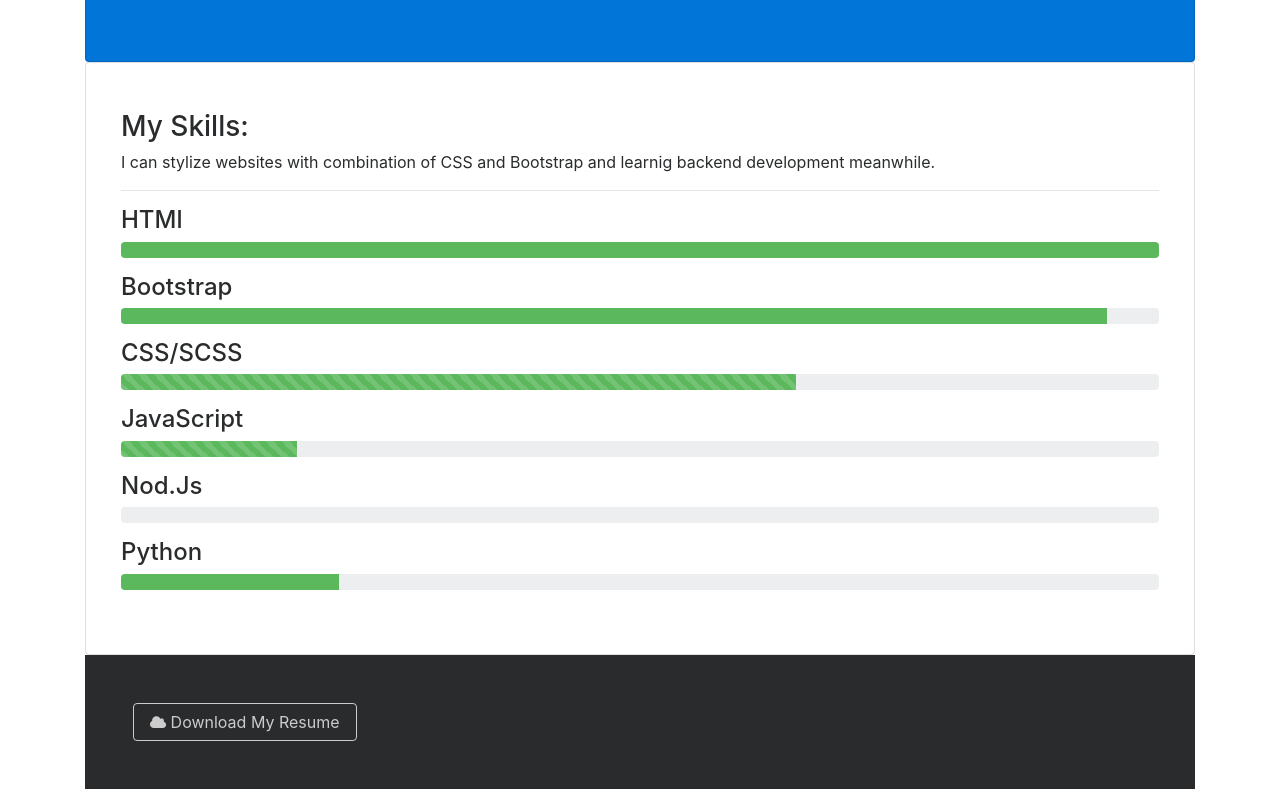
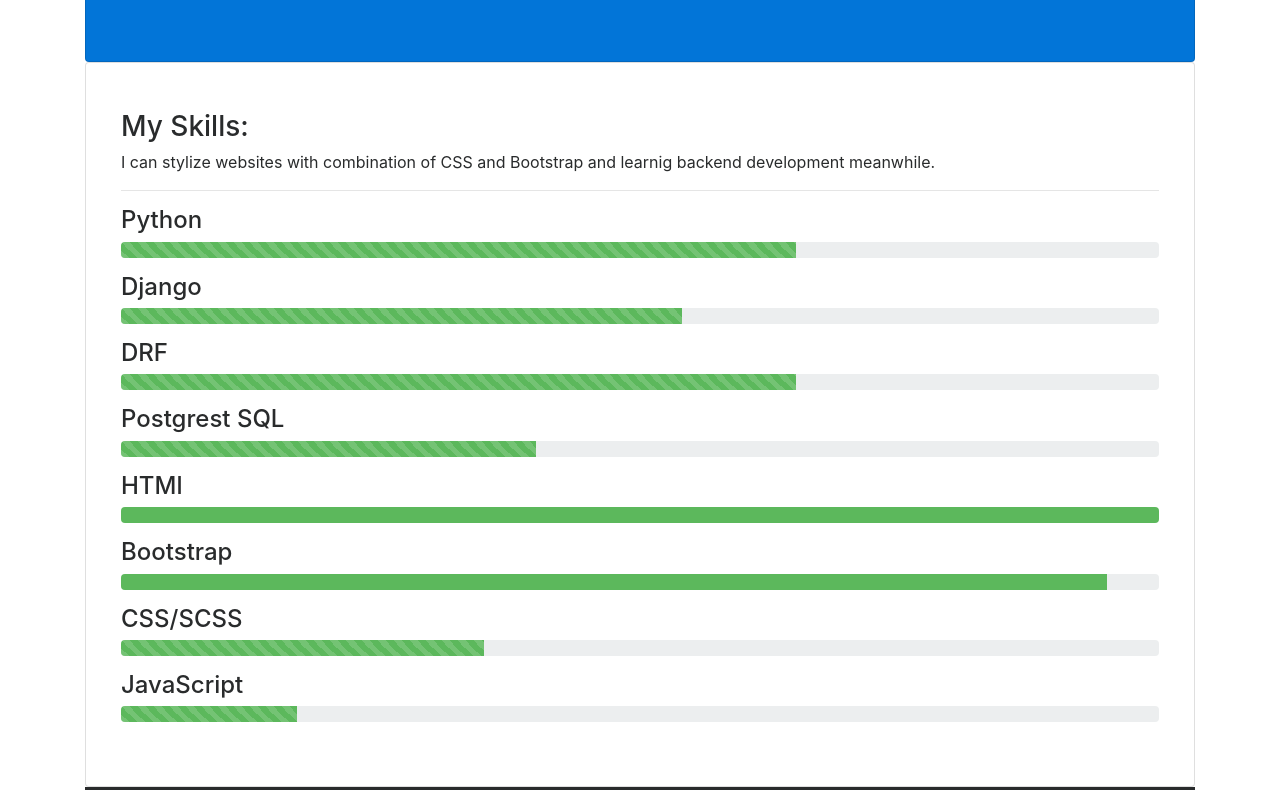
Before and after one commit to HamedPoorgholam/HamedPoorgholam.github.io, a website: page index.html in a window 1280 px wide. Shown: the part 482-1272 px from the top of the page. Drawn offline with nearby package versions, Linux system fonts and the light colour scheme; some packages are replaced by stand-ins of ours; a script that the page names is missing; a web font is replaced by a local one.

Commit message:
update of progress bars

```diff
--- a/index.html
+++ b/index.html
@@ -71,6 +71,22 @@
                             <h3>My Skills:</h3>
                             <p>I can stylize websites with combination of CSS and Bootstrap and learnig backend development meanwhile.</p>
                             <hr>
+                            <h4>Python</h4>
+                            <div class="progress mb-3">
+                                <div class="progress-bar progress-bar-striped progress-bar-animated bg-success" role="progressbar" style="width: 65%;"></div>
+                            </div>
+                            <h4>Django</h4>
+                            <div class="progress mb-3">
+                                <div class="progress-bar progress-bar-striped progress-bar-animated bg-success" role="progressbar" style="width: 54%;"></div>
+                            </div>
+                            <h4>DRF</h4>
+                            <div class="progress mb-3">
+                                <div class="progress-bar progress-bar-striped progress-bar-animated bg-success" role="progressbar" style="width: 65%;"></div>
+                            </div>
+                            <h4>Postgrest SQL</h4>
+                            <div class="progress mb-3">
+                                <div class="progress-bar progress-bar-striped progress-bar-animated bg-success" role="progressbar" style="width: 40%;"></div>
+                            </div>
                             <h4>HTMl</h4>
                             <div class="progress mb-3">
                                 <div class="progress-bar bg-success" role="progressbar" style="width: 100%;"></div>
@@ -81,20 +97,13 @@
                             </div>
                             <h4>CSS/SCSS</h4>
                             <div class="progress mb-3">
-                                <div class="progress-bar progress-bar-striped progress-bar-animated bg-success" role="progressbar" style="width: 65%;"></div>
+                                <div class="progress-bar progress-bar-striped progress-bar-animated bg-success" role="progressbar" style="width: 35%;"></div>
                             </div>
                             <h4>JavaScript</h4>
                             <div class="progress mb-3">
                                 <div class="progress-bar progress-bar-striped progress-bar-animated bg-success" role="progressbar" style="width: 17%;"></div>
                             </div>
-                            <h4>Nod.Js</h4>
-                            <div class="progress mb-3">
-                                <div class="progress-bar bg-success" role="progressbar" style="width: 0%;"></div>
-                            </div>
-                            <h4>Python</h4>
-                            <div class="progress mb-3">
-                                <div class="progress-bar bg-success" role="progressbar" style="width: 21%;"></div>
-                            </div>
+
                         </div>
                     </div>
                 </div>
```
